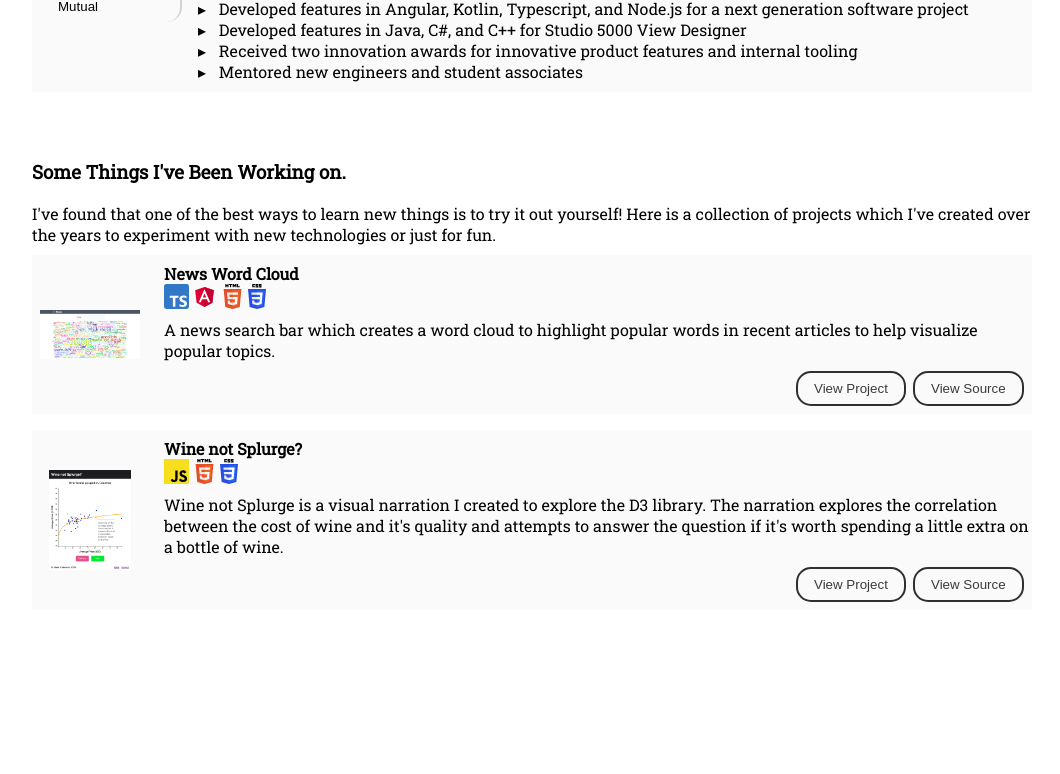
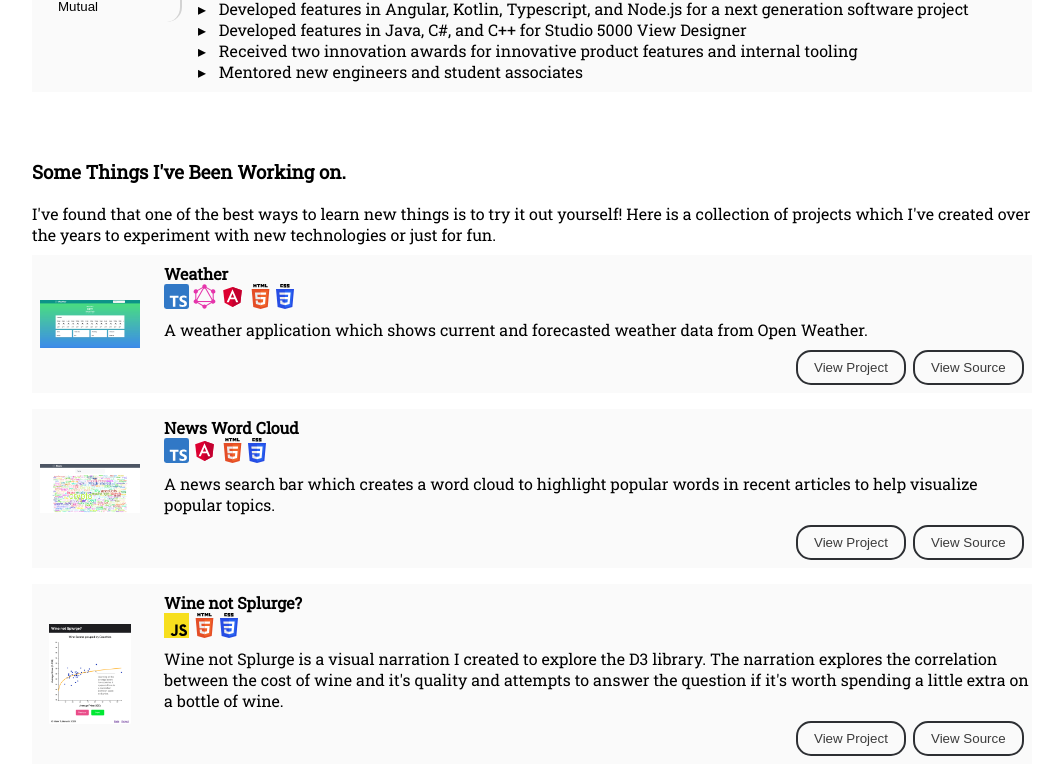
Before and after one commit to tutkowskim/portfolio, a React (Create React App) app: page / in a window 1280 px wide. Shown: the part 941-1715 px from the top of the page, without its empty margins (108-1168 px from the left). Before the commit the page ends 1561 px from the top, so only its background shows below. Built offline with nearby package versions, Linux system fonts and the light colour scheme.

Commit message:
Add weather project

```diff
--- a/src/ProjectsSection.jsx
+++ b/src/ProjectsSection.jsx
@@ -4,6 +4,20 @@ import './ProjectsSection.css';
 const sectionIntro = 'I\'ve found that one of the best ways to learn new things is to try it out yourself! Here is a collection of projects which I\'ve created over the years to experiment with new technologies or just for fun.';
 
 const projects = [
+  {
+    name: 'Weather',
+    imageUrl: '/project-logos/weather.min.png',
+    description: 'A weather application which shows current and forecasted weather data from Open Weather.',
+    technologiesUsed: [
+      { name: 'Typescript', icon: '/technology-icons/typescript.svg' },
+      { name: 'GraphQL', icon: '/technology-icons/graphql.svg' },
+      { name: 'Angular', icon: '/technology-icons/angular.svg' },
+      { name: 'HTML', icon: '/technology-icons/html.svg' },
+      { name: 'CSS', icon: '/technology-icons/css.svg' },
+    ],
+    githubUrl: 'https://github.com/tutkowskim/weather',
+    projectUrl: 'https://www.weather.tutkowski.com',
+  },
   {
     name: 'News Word Cloud',
     imageUrl: '/project-logos/news-word-cloud-min.png',
```
Also changed, not shown: public/project-logos/weather.min.png (added), public/project-logos/weather.png (added).
